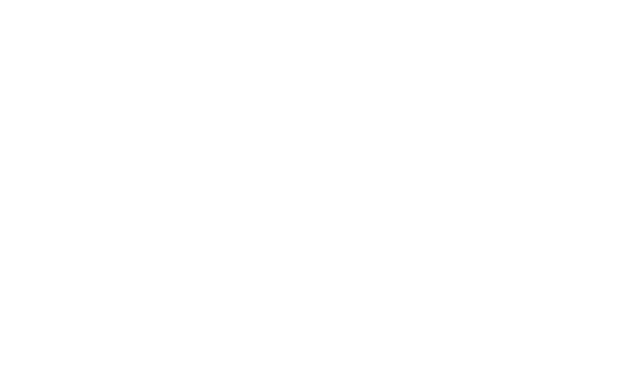
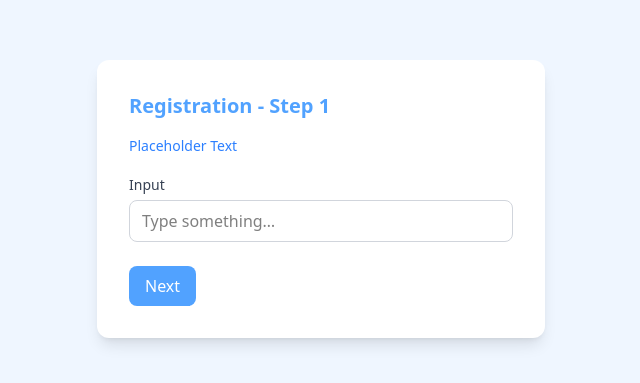
Before and after one commit to zhishopov/registration-flow-context, a React (Vite) app: page / in a window 1280 px wide. Shown: the part 201-584 px from the top of the page, without its empty margins (319-959 px from the left). Built offline with nearby package versions, Linux system fonts and the light colour scheme.

Commit message:
Add step layout

```diff
--- a/src/App.tsx
+++ b/src/App.tsx
@@ -1,9 +1,25 @@
+import StepLayout from "./components/StepLayout"
+
 function App() {
 
 
   return (
     <>
-
+      <StepLayout title="Registration - Step 1" footer={
+        <button className="px-4 py-2 rounded-lg bg-blue-400 text-white">
+          Next
+        </button>
+      }
+      >
+         <p className="text-sm text-blue-500">Placeholder Text</p>
+         <label className="block">
+        <span className="text-sm text-gray-700">Input</span>
+        <input
+          className="mt-1 w-full rounded-lg border border-gray-300 px-3 py-2"
+          placeholder="Type something…"
+        />
+      </label>
+      </StepLayout>
     </>
   )
 }
--- /dev/null
+++ b/src/components/StepLayout.tsx
@@ -0,0 +1,23 @@
+import type React from "react"
+
+type StepLayoutProps = {
+    title: string;
+    children: React.ReactNode;
+    footer?: React.ReactNode;
+}
+
+export default function StepLayout({title, children, footer}: StepLayoutProps) {
+    return (
+        <div className="min-h-screen bg-blue-50 flex items-center justify-center p-4">
+            <div className="w-full max-w-md">
+                <div className="bg-white shadow-lg rounded-xl p-8">
+                    <h1 className="text-xl font-bold mb-4 text-blue-400">{title}</h1>
+                    <div className="space-y-4">
+                        {children}
+                    </div>
+                    {footer && <div className="mt-6">{footer}</div>}
+                </div>
+            </div>
+        </div>
+    )
+}
```
